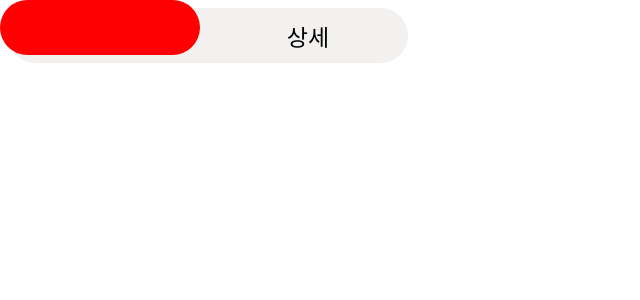
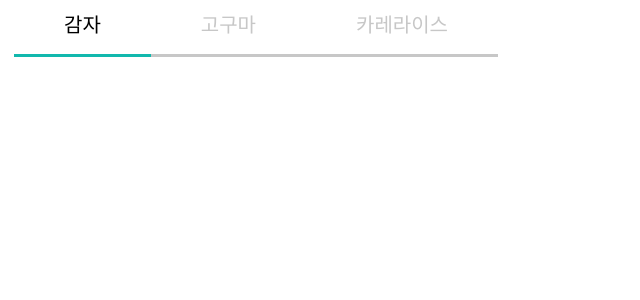
Before and after one commit to seolhyelin/wanted_pre_onboarding, a React (Create React App) app: page / in a window 1280 px wide. Shown: the top 300 px of the page, without its empty margins (0-640 px from the left). Built offline with nearby package versions, Linux system fonts and the light colour scheme.

Commit message:
Add: Tab 미완성..

```diff
--- a/src/App.js
+++ b/src/App.js
@@ -1,10 +1,11 @@
 import styled from "styled-components";
-import Toggle from "./components/Toggle";
-
+// import Toggle from "./components/Toggle";
+import Tab from "./components/Tab";
 function App() {
   return (
     <Container>
-      <Toggle />
+      {/* <Toggle /> */}
+      <Tab />
     </Container>
   );
 }
--- a/src/components/Tab.js
+++ b/src/components/Tab.js
@@ -0,0 +1,79 @@
+import React, { useState } from "react";
+import styled from "styled-components";
+
+function Tab() {
+  const [activeIndex, setActiveIndex] = useState(0);
+
+  const tabContArr = [
+    {
+      tabTitle: (
+        <div
+          className={`tab ${activeIndex === 0 ? "is-active" : ""}`}
+          onClick={() => tabClickHandler(0)}
+        >
+          감자
+        </div>
+      ),
+    },
+    {
+      tabTitle: (
+        <div
+          className={`tab ${activeIndex === 1 ? "is-active" : ""}`}
+          onClick={() => tabClickHandler(1)}
+        >
+          고구마
+        </div>
+      ),
+    },
+    {
+      tabTitle: (
+        <div
+          className={`tab ${activeIndex === 2 ? "is-active" : ""}`}
+          onClick={() => tabClickHandler(2)}
+        >
+          카레라이스
+        </div>
+      ),
+    },
+  ];
+
+  const tabClickHandler = (index) => {
+    setActiveIndex(index);
+  };
+
+  return (
+    <Container>
+      <TabMenu>
+        {tabContArr.map((section, index) => {
+          return <div key={index}>{section.tabTitle}</div>;
+        })}
+      </TabMenu>
+    </Container>
+  );
+}
+
+const Container = styled.div``;
+
+const TabMenu = styled.button`
+  display: flex;
+  justify-content: space-evenly;
+  border: none;
+  font-size: 20px;
+  background-color: white;
+  /* border-bottom: solid 2px #c7c7c7; */
+  color: #c7c7c7;
+
+  & .tab {
+    height: 45px;
+    padding-left: 50px;
+    padding-right: 50px;
+    border-bottom: solid 3px #c7c7c7;
+  }
+
+  & .tab.is-active {
+    border-bottom: solid 3px #12b8ad;
+    color: black;
+  }
+`;
+
+export default Tab;
--- a/src/components/Toggle.js
+++ b/src/components/Toggle.js
@@ -30,8 +30,10 @@ const ActiveBar = styled.div`
   top: 0;
   width: 200px;
   height: inherit;
-  background-color: red;
+  background-color: white;
   border-radius: 50px;
+  opacity: 70%;
+  transition: transform 0.2s linear;
 `;
 
 const Button = styled.button`
```
Also changed, not shown: src/components/Input.js (+7 -0 lines).
